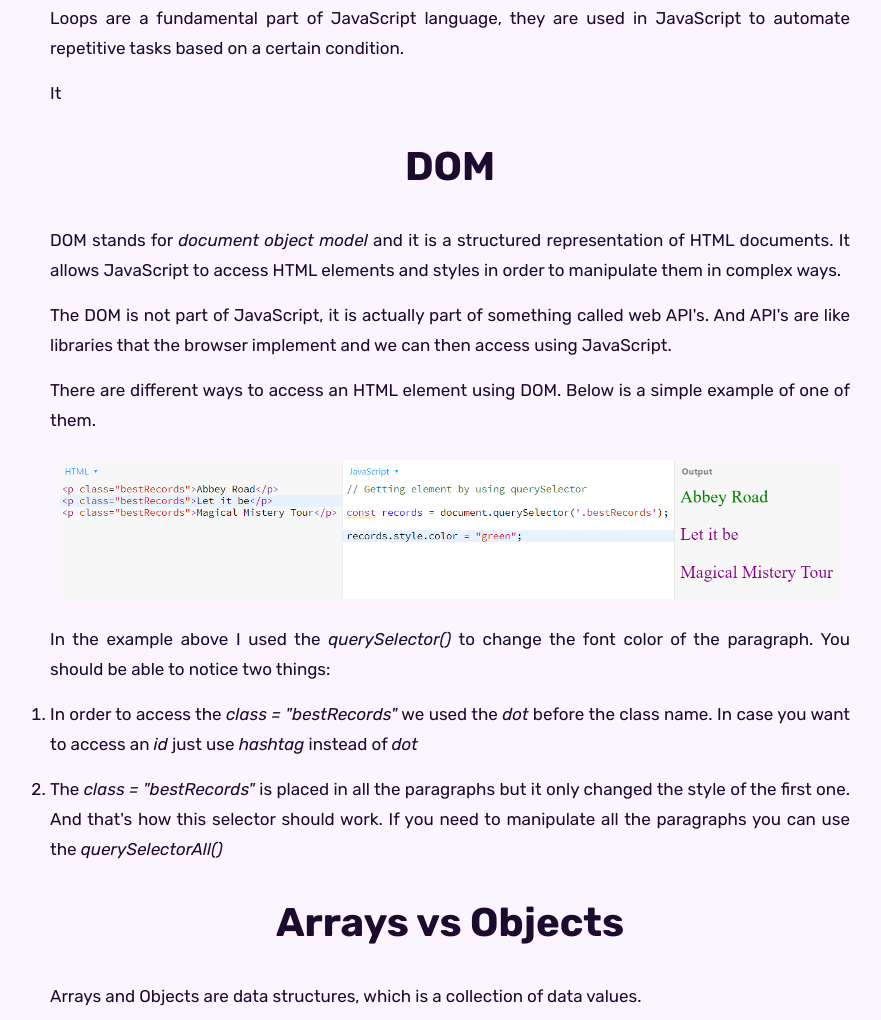
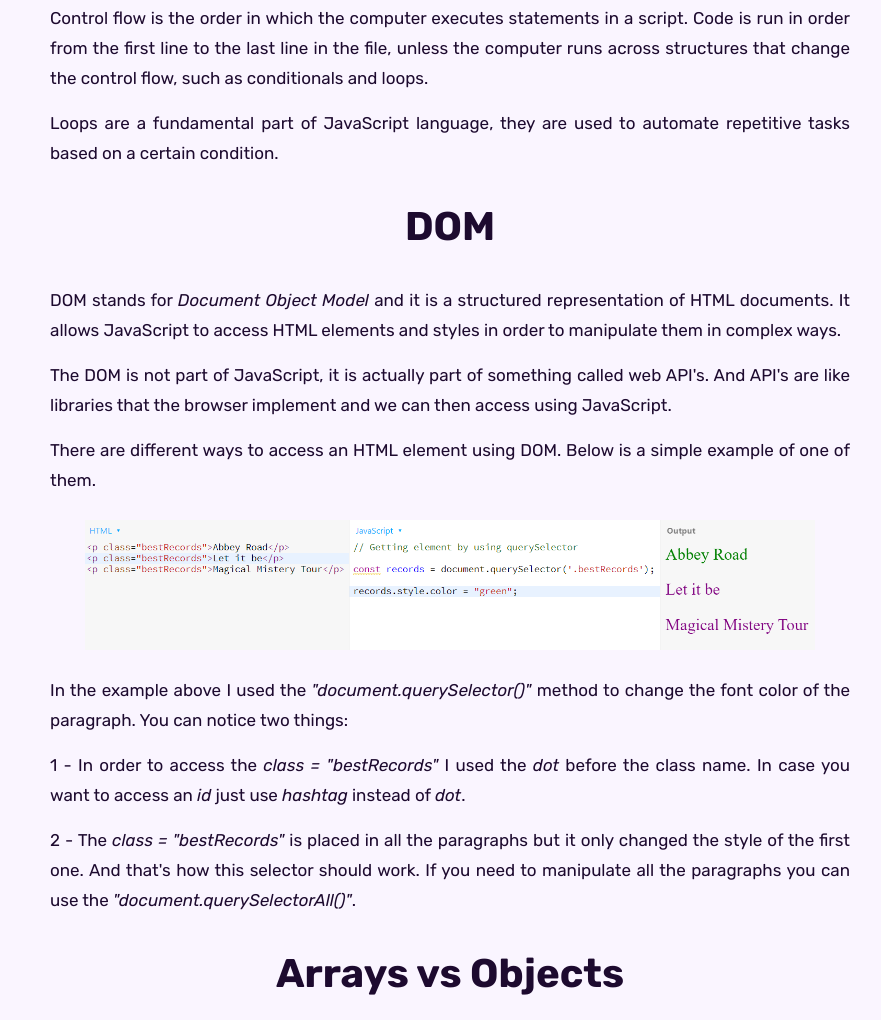
Before and after one commit to ninaokumura/ninaokumura.github.io, a plain HTML site: page blog/javascript-dom.html in a window 1280 px wide. Shown: the part 1177-2197 px from the top of the page, without its empty margins (190-1071 px from the left). Drawn offline with Linux system fonts and the light colour scheme.

```diff
--- a/blog/javascript-dom.css
+++ b/blog/javascript-dom.css
@@ -86,9 +86,16 @@
 }
 
 .img-size {
-  width: 80rem;
+  width: 75rem;
 }
 
+.list-container {
+  margin: 1.5rem auto;
+  font-size: 1.7rem;
+  line-height: 3rem;
+  text-align: justify;
+  max-width: 80rem;
+}
 .list-items {
   margin: 1.5rem auto;
   font-size: 1.7rem;
--- a/blog/javascript-dom.html
+++ b/blog/javascript-dom.html
@@ -50,29 +50,30 @@
              <p>So in this analogy, HTML would be the structure of the body. CSS would be our appearance, like our clothes and hair color for example. Now JavaScript would be our nervous system and muscles. It gives everything movement and dynamic abilities.</p>
 
              <h2>Control flow and Loops</h2>
-             <p>Loops are a fundamental part of JavaScript language, they are used in JavaScript to automate repetitive tasks based on a certain condition.</p>
-             <p>It </p>
-
+             <p>Control flow is the order in which the computer executes statements in a script. Code is run in order from the first line to the last line in the file, unless the computer runs across structures that change the control flow, such as conditionals and loops. </p>
+             <p>Loops are a fundamental part of JavaScript language, they are used to automate repetitive tasks based on a certain condition.</p>
 
 
              <h2>DOM</h2>
-             <p>DOM stands for <em>document object model</em> and it is a structured representation of HTML documents. It allows JavaScript to access HTML elements and styles in order to manipulate them in complex ways.</p>
+             <p>DOM stands for <em>Document Object Model</em> and it is a structured representation of HTML documents. It allows JavaScript to access HTML elements and styles in order to manipulate them in complex ways.</p>
              <p>
                The DOM is not part of JavaScript, it is actually part of something called web API's.
                And API's are like libraries that the browser implement and we can then access using JavaScript.
             </p>
             <p>There are different ways to access an HTML element using DOM. Below is a simple example of one of them.</p>
             <img class="article-img img-size" src="/imgs/querySelector-example.png"/>
-            <p>In the example above I used the <em>querySelector()</em> to change the font color of the paragraph. You should be able to notice two things:</p>
-             <ol class="list-container">
-               <li class="list-items">In order to access the <em>class = "bestRecords"</em> we used the <em>dot</em> before the class name. In case you want to access an <em>id</em> just use <em>hashtag</em> instead of <em>dot</em></li>
-               <li class="list-items">The <em>class = "bestRecords"</em> is placed in all the paragraphs but it only changed the style of the first one. And that's how this selector should work. If you need to manipulate all the paragraphs you can use the <em>querySelectorAll()</em></li>
-             </ol>
+            <p>In the example above I used the <em>"document.querySelector()"</em> method to change the font color of the paragraph. You can notice two things:</p>
+
+                <p> 1 - In order to access the <em>class = "bestRecords"</em> I used the <em>dot</em> before the class name. In case you want to access an <em>id</em> just use <em>hashtag</em> instead of <em>dot</em>.</p>
+
+                <p> 2 - The <em>class = "bestRecords"</em> is placed in all the paragraphs but it only changed the style of the first one. And that's how this selector should work. If you need to manipulate all the paragraphs you can use the <em>"document.querySelectorAll()"</em>.</p>
+
 
                <h2>Arrays vs Objects</h2>
                <p>Arrays and Objects are data structures, which is a collection of data values.</p>
                <p>Arrays behave like a big container and it can hold as many values as you want. It can also accept values of any type.</p>
                <p>Arrays are zero based, and this basically means that the first item of an array is at the position zero. So if you want to retrieve an element in the array you need to specify the index position and you can do this by using <em>bracket notation.</em></p>
+
                <img class="article-img img-size" src="/imgs/array-example.png"/>
 
                <p>Now, just like <em>arrays</em>, <em>objects</em> are used to essentially group different variables that really belong together. The big difference between them, is that in <em>objects</em> the order of these values does not matter at all when you want to access them. </p>
```
